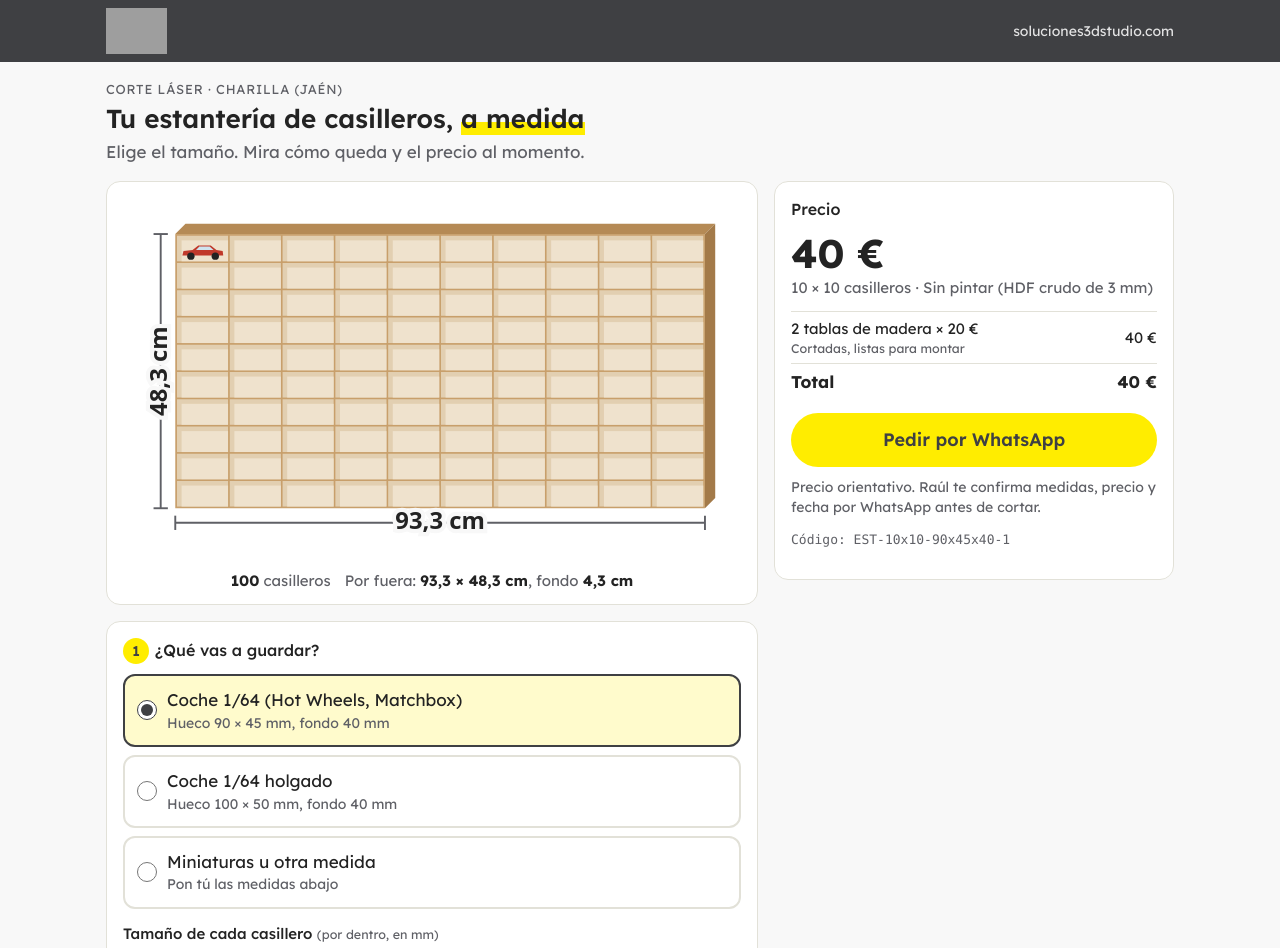
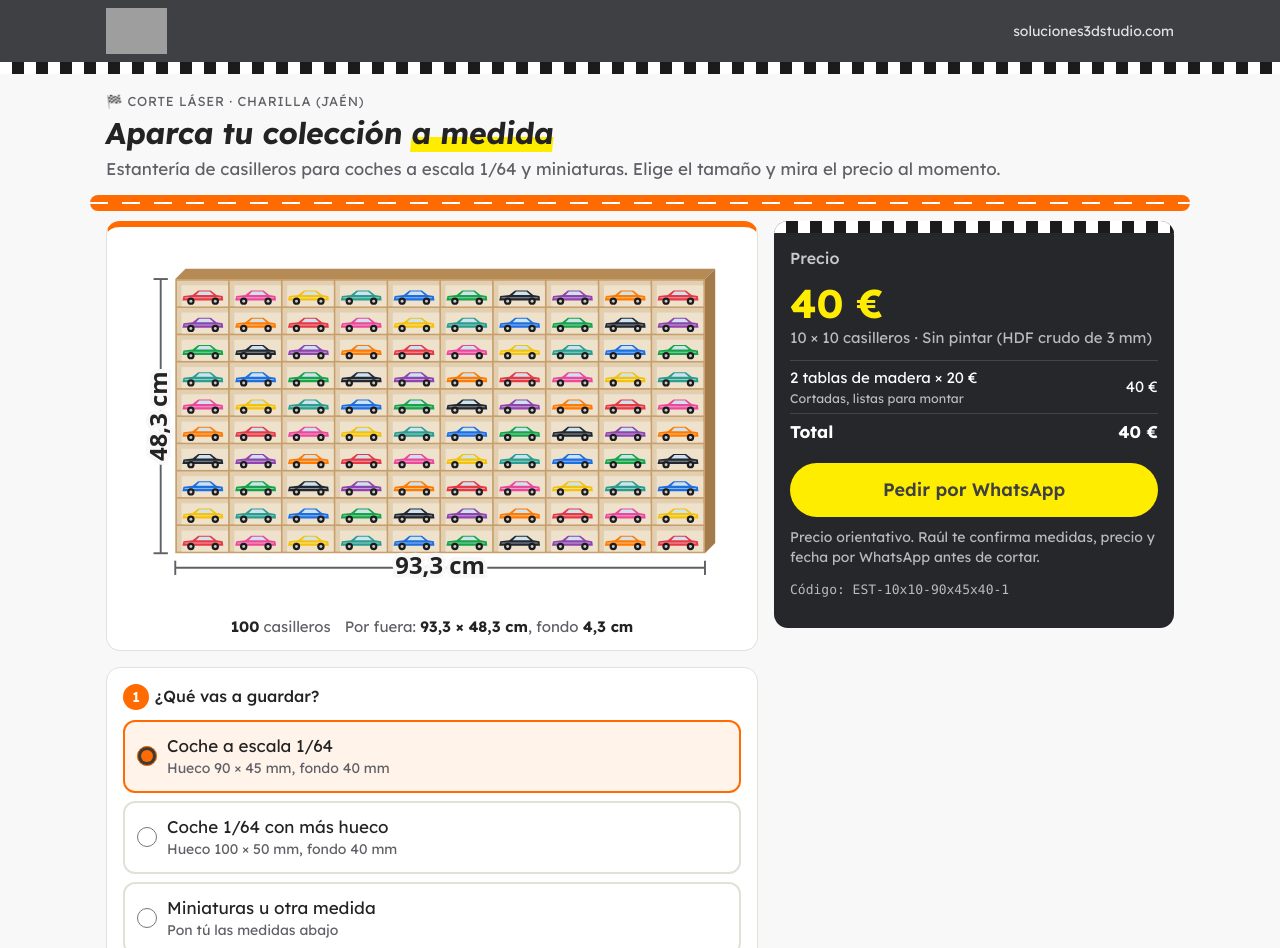
Before and after one commit to raulech8-cell/estanterias, a plain HTML site: page index.html in a window 1280 px wide. Shown: the top 948 px of the page. Drawn offline with Linux system fonts and the light colour scheme; grey boxes are pictures that could not be loaded.

Commit message:
Tema carreras: bandera a cuadros, pista y coches en los huecos
Co-Authored-By: Claude Opus 5.5 <noreply@anthropic.com>

```diff
--- a/index.html
+++ b/index.html
@@ -4,7 +4,7 @@
 <meta charset="utf-8">
 <meta name="viewport" content="width=device-width, initial-scale=1">
 <title>Estantería de casilleros a medida · Soluciones 3D Studio</title>
-<meta name="description" content="Diseña tu estantería de casilleros para coches 1/64, Hot Wheels o miniaturas y mira el precio al momento.">
+<meta name="description" content="Diseña tu estantería de casilleros para coches a escala 1/64 o miniaturas y mira el precio al momento.">
 <meta name="theme-color" content="#3f4043">
 <link rel="preconnect" href="https://fonts.googleapis.com">
 <link rel="preconnect" href="https://fonts.gstatic.com" crossorigin>
@@ -83,6 +83,29 @@
   .barra .s { color: var(--muted); font-size: 13px; }
   .barra a { margin: 0 0 0 auto; width: auto; padding: 0 18px; min-height: 46px; font-size: 16px; }
   @media (min-width: 900px) { .barra { display: none; } main { padding-bottom: 40px; } }
+  /* --- tema carreras: bandera a cuadros, pista naranja, podio oscuro --- */
+  :root { --pista: #ff6b00; --asfalto: #26272b; }
+  .cuadros { height: 12px; background: repeating-conic-gradient(#1b1b1b 0 25%, #fff 0 50%) 0 0 / 24px 24px; }
+  .pista { max-width: 1100px; margin: 8px auto 0; height: 16px; border-radius: 8px; background: var(--pista);
+    position: relative; overflow: hidden; }
+  @media (max-width: 1132px) { .pista { margin: 8px 16px 0; } }
+  .pista::after { content: ""; position: absolute; left: 0; right: 0; top: 7px; height: 2px;
+    background: repeating-linear-gradient(90deg, #fff 0 18px, transparent 18px 32px); }
+  h1 { font-size: 30px; font-weight: 700; font-style: oblique 10deg; letter-spacing: -.01em; transform: skewX(-6deg); transform-origin: left; }
+  .paso { background: var(--pista); color: #fff; font-style: oblique 10deg; }
+  .opcion:has(input:checked) { border-color: var(--pista); background: #fff3ea; }
+  .opcion input { accent-color: var(--pista); }
+  .vista { border-top: 6px solid var(--pista); }
+  .precio { background: var(--asfalto); color: #fff; border: 0; position: relative; overflow: hidden; padding-top: 26px; }
+  .precio::before { content: ""; position: absolute; left: 0; right: 0; top: 0; height: 12px;
+    background: repeating-conic-gradient(#1b1b1b 0 25%, #fff 0 50%) 0 0 / 24px 24px; }
+  .precio h2 { color: #c9c9cf; }
+  .precio .total { color: var(--amarillo); font-style: oblique 10deg; }
+  .precio .sub, .precio .nota, .precio .codigo, .precio small { color: #b9bac1 !important; }
+  .precio .desglose td { border-top-color: #44454b; }
+  .barra { background: var(--asfalto); color: #fff; border-top: 4px solid var(--pista); }
+  .barra .t { color: var(--amarillo); }
+  .barra .s { color: #b9bac1; }
   footer { text-align: center; color: var(--muted); font-size: 13px; padding: 0 16px 24px; }
 </style>
 </head>
@@ -91,11 +114,13 @@
   <a href="https://www.soluciones3dstudio.com/" style="margin:0;opacity:1"><img src="https://www.soluciones3dstudio.com/wp-content/uploads/2025/02/logo.png" alt="Soluciones 3D"></a>
   <a href="https://www.soluciones3dstudio.com/">soluciones3dstudio.com</a>
 </div></div>
+<div class="cuadros" aria-hidden="true"></div>
 <header>
-  <div class="marca">Corte láser · Charilla (Jaén)</div>
-  <h1>Tu estantería de casilleros, <mark>a medida</mark></h1>
-  <p>Elige el tamaño. Mira cómo queda y el precio al momento.</p>
+  <div class="marca">🏁 Corte láser · Charilla (Jaén)</div>
+  <h1>Aparca tu colección <mark>a medida</mark></h1>
+  <p>Estantería de casilleros para coches a escala 1/64 y miniaturas. Elige el tamaño y mira el precio al momento.</p>
 </header>
+<div class="pista" aria-hidden="true"></div>
 
 <main>
   <div class="principal" style="display:grid;gap:16px">
@@ -129,10 +154,10 @@
 </main>
 
 <div class="barra" id="barra"></div>
-<footer>Madera HDF de 3 mm cortada con láser. Se monta encajando las piezas.</footer>
+<footer>Madera HDF de 3 mm cortada con láser. Se monta encajando las piezas. Coches no incluidos 😉</footer>
 
-<script src="tarifa.js?v=4"></script>
-<script src="calculo.js?v=4"></script>
+<script src="tarifa.js?v=5"></script>
+<script src="calculo.js?v=5"></script>
 <script>
 "use strict";
 const T = TARIFA;
@@ -235,14 +260,20 @@ function dibujar(est, fondo) {
     s += `<rect x="${x}" y="${y}" width="${est.cw}" height="${est.ch}" fill="var(--cell-in)"/>`;
     s += `<rect x="${x + sh}" y="${y + sh}" width="${est.cw - sh}" height="${est.ch - sh}" fill="var(--cell)"/>`;
   }
-  // coche de referencia (1/64 ≈ 75 mm de largo, 28 de alto) en el primer hueco si cabe
+  // coches 1/64 (≈ 75 mm de largo, 28 de alto) aparcados en los huecos, de colores
   if (est.cw >= 60 && est.ch >= 25) {
     const L = 75, A = 28, k = Math.min(1, (est.cw - 6) / L, (est.ch - 4) / A);
-    const cx = ox + t + (est.cw - L * k) / 2, cy = oy + t + est.ch - 2 - A * k;
-    const g = (px, py) => `${cx + px * k},${cy + py * k}`;
-    s += `<path d="M${g(2, 20)} L${g(4, 12)} L${g(20, 10)} L${g(30, 2)} L${g(52, 2)} L${g(62, 10)} L${g(73, 12)} L${g(74, 20)} Z" fill="#c0392b"/>`;
-    s += `<path d="M${g(32, 4)} L${g(50, 4)} L${g(57, 10)} L${g(26, 10)} Z" fill="#cfe3ef"/>`;
-    s += `<circle cx="${cx + 17 * k}" cy="${cy + 21 * k}" r="${6.5 * k}" fill="#222"/><circle cx="${cx + 60 * k}" cy="${cy + 21 * k}" r="${6.5 * k}" fill="#222"/>`;
+    const COL = ["#e63946", "#1d6fe0", "#ff7a00", "#2a9d8f", "#8e44ad", "#f4c20d", "#222831", "#ec4899", "#16a34a"];
+    for (let i = 0; i < est.cols; i++) for (let j = 0; j < est.rows; j++) {
+      const cx = ox + t + i * (est.cw + t) + (est.cw - L * k) / 2, cy = oy + t + j * (est.ch + t) + est.ch - 2 - A * k;
+      const g = (px, py) => `${cx + px * k},${cy + py * k}`;
+      const c = COL[(i * 7 + j * 4) % COL.length];
+      s += `<path d="M${g(2, 20)} L${g(4, 12)} L${g(20, 10)} L${g(30, 2)} L${g(52, 2)} L${g(62, 10)} L${g(73, 12)} L${g(74, 20)} Z" fill="${c}"/>`;
+      s += `<path d="M${g(32, 4)} L${g(50, 4)} L${g(57, 10)} L${g(26, 10)} Z" fill="#cfe3ef"/>`;
+      s += `<path d="M${g(6, 15)} L${g(70, 15)}" stroke="#fff" stroke-opacity=".55" stroke-width="${1.6 * k}"/>`;
+      s += `<circle cx="${cx + 17 * k}" cy="${cy + 21 * k}" r="${6.5 * k}" fill="#1b1b1b"/><circle cx="${cx + 60 * k}" cy="${cy + 21 * k}" r="${6.5 * k}" fill="#1b1b1b"/>`;
+      s += `<circle cx="${cx + 17 * k}" cy="${cy + 21 * k}" r="${2.6 * k}" fill="#c9c9c9"/><circle cx="${cx + 60 * k}" cy="${cy + 21 * k}" r="${2.6 * k}" fill="#c9c9c9"/>`;
+    }
   }
   // cotas
   const cy2 = oy + H + lab * 0.55, cx2 = ox - lab * 0.55;
--- a/tarifa.js
+++ b/tarifa.js
@@ -16,8 +16,8 @@ TARIFA = {
  "max_cantidad": 10,
  "entregas": [],
  "huecos": [
-  {"id": "hw", "texto": "Coche 1/64 (Hot Wheels, Matchbox)", "mm": [90, 45, 40]},
-  {"id": "hw-holgado", "texto": "Coche 1/64 holgado", "mm": [100, 50, 40]},
+  {"id": "hw", "texto": "Coche a escala 1/64", "mm": [90, 45, 40]},
+  {"id": "hw-holgado", "texto": "Coche 1/64 con más hueco", "mm": [100, 50, 40]},
   {"id": "libre", "texto": "Miniaturas u otra medida", "mm": null}
  ],
  "acabados": [
```
